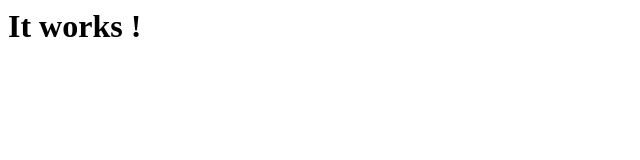
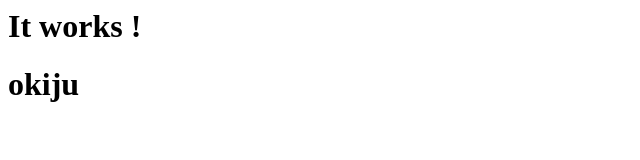
Before and after one commit to Kathleen-Chamberland/first-website, a plain HTML site: page index.html in a window 1280 px wide. Shown: the whole page, without its empty margins (0-640 px from the left). Drawn offline with Linux system fonts and the light colour scheme.

Commit message:
Update index.html
Make more changes

```diff
--- a/index.html
+++ b/index.html
@@ -1 +1,2 @@
 <h1>It works !<h1>
+  okiju
```
